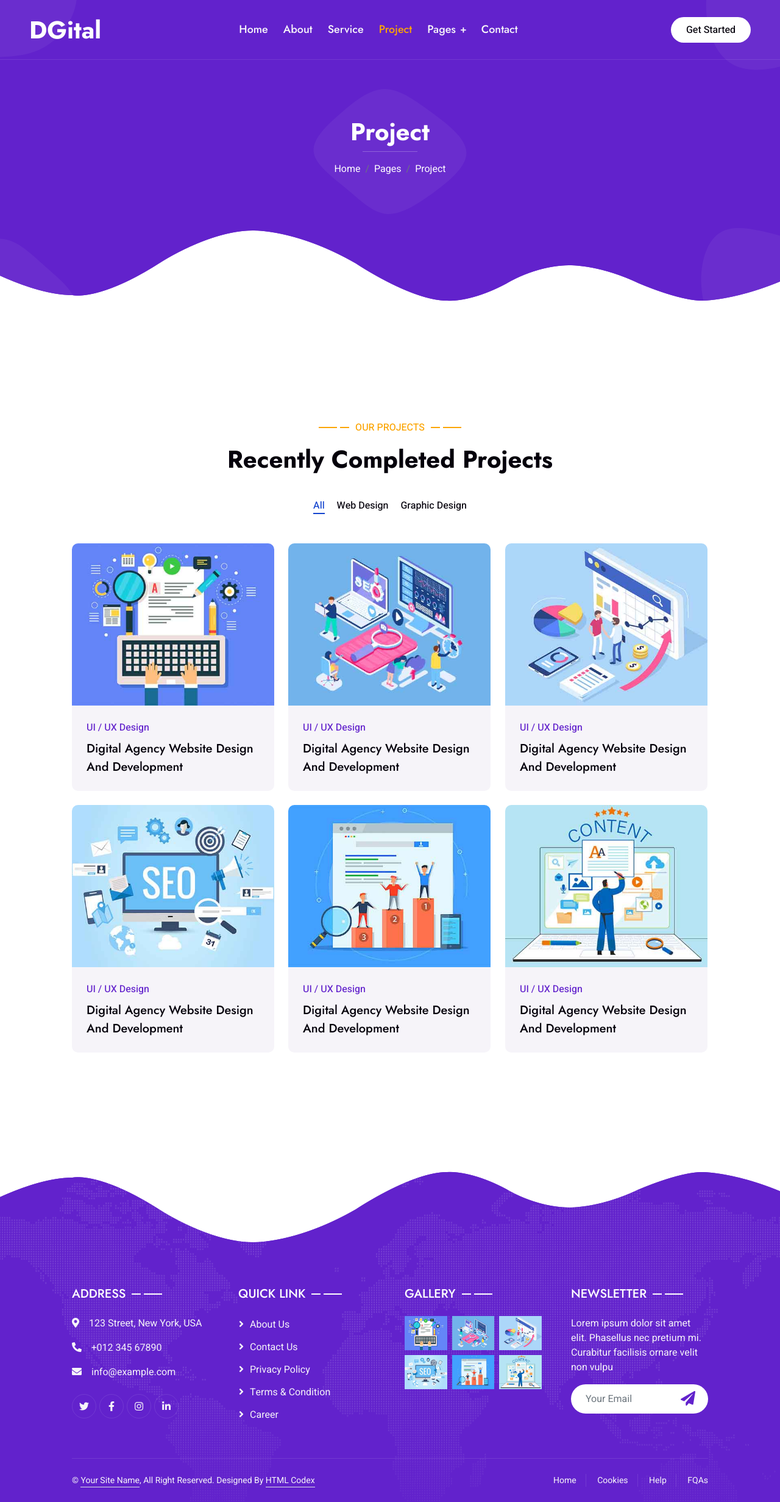
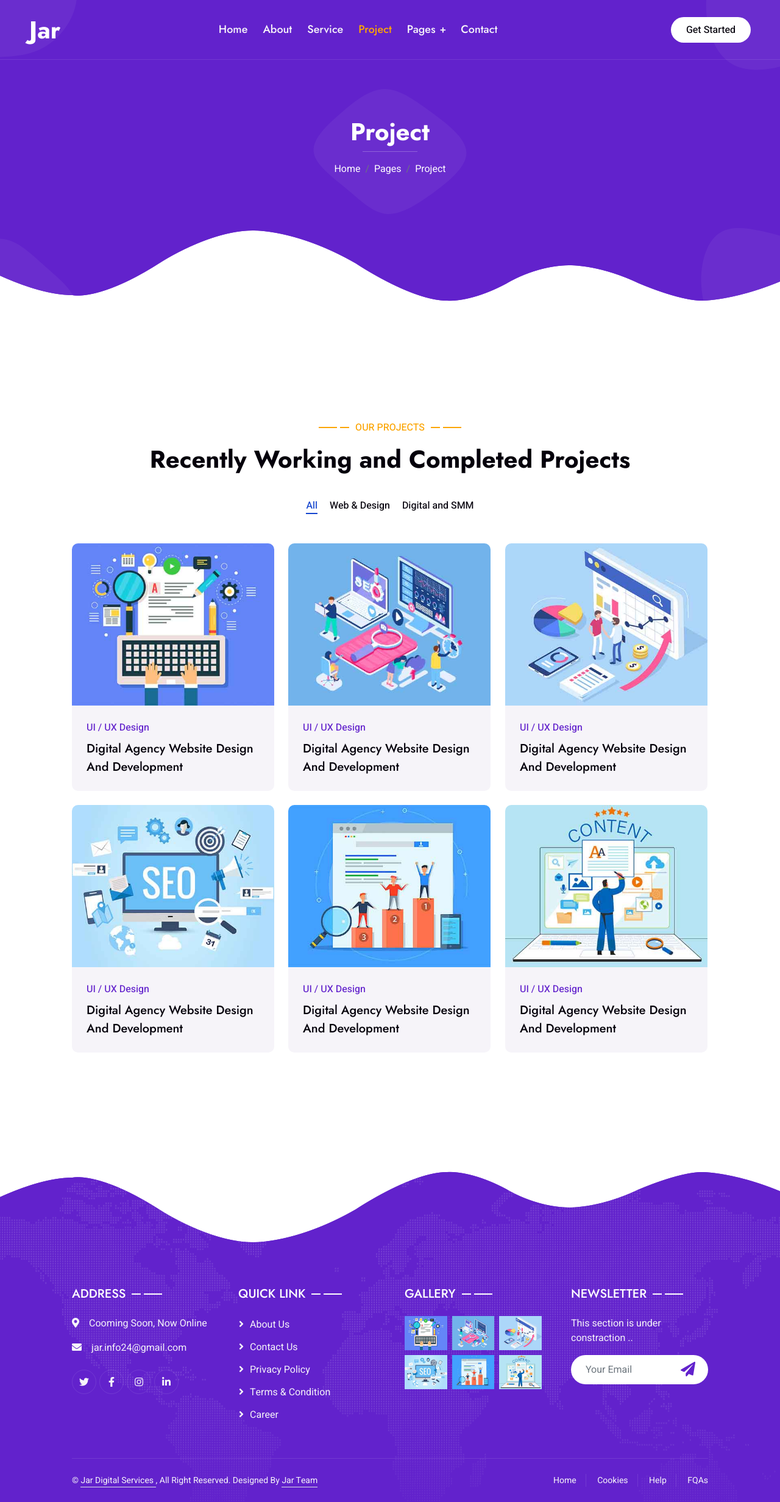
Before and after one commit to AliNijat/AliNijat.github.io, a plain HTML site: page project.html in a window 1280 px wide. Shown: the whole page at 61% size. Drawn offline with nearby package versions, Linux system fonts and the light colour scheme.

Commit message:
Update project.html

```diff
--- a/project.html
+++ b/project.html
@@ -3,7 +3,7 @@
 
 <head>
     <meta charset="utf-8">
-    <title>DGital - Digital Agency HTML Template</title>
+    <title>Jar Digital Services</title>
     <meta content="width=device-width, initial-scale=1.0" name="viewport">
     <meta content="" name="keywords">
     <meta content="" name="description">
@@ -47,7 +47,7 @@
         <div class="container-xxl position-relative p-0">
             <nav class="navbar navbar-expand-lg navbar-light px-4 px-lg-5 py-3 py-lg-0">
                 <a href="" class="navbar-brand p-0">
-                    <h1 class="m-0">DGital</h1>
+                    <h1 class="m-0">Jar</h1>
                     <!-- <img src="img/logo.png" alt="Logo"> -->
                 </a>
                 <button class="navbar-toggler" type="button" data-bs-toggle="collapse" data-bs-target="#navbarCollapse">
@@ -63,6 +63,8 @@
                             <a href="#" class="nav-link dropdown-toggle" data-bs-toggle="dropdown">Pages</a>
                             <div class="dropdown-menu m-0">
                                 <a href="team.html" class="dropdown-item">Our Team</a>
+				      <a href="member.html" class="dropdown-item">Membership</a>
+				    <a href="academy.html" class="dropdown-item">Nijat Academy</a>
                                 <a href="testimonial.html" class="dropdown-item">Testimonial</a>
                                 <a href="404.html" class="dropdown-item">404 Page</a>
                             </div>
@@ -99,14 +101,14 @@
             <div class="container py-5 px-lg-5">
                 <div class="wow fadeInUp" data-wow-delay="0.1s">
                     <p class="section-title text-secondary justify-content-center"><span></span>Our Projects<span></span></p>
-                    <h1 class="text-center mb-5">Recently Completed Projects</h1>
+                     <h1 class="text-center mb-5">Recently Working and Completed Projects</h1>
                 </div>
                 <div class="row mt-n2 wow fadeInUp" data-wow-delay="0.3s">
                     <div class="col-12 text-center">
                         <ul class="list-inline mb-5" id="portfolio-flters">
                             <li class="mx-2 active" data-filter="*">All</li>
-                            <li class="mx-2" data-filter=".first">Web Design</li>
-                            <li class="mx-2" data-filter=".second">Graphic Design</li>
+                            <li class="mx-2" data-filter=".first">Web & Design</li>
+                            <li class="mx-2" data-filter=".second">Digital and SMM </li>
                         </ul>
                     </div>
                 </div>
@@ -207,20 +209,20 @@
         <!-- Projects End -->
 
 
-        <!-- Footer Start -->
+     <!-- Footer Start -->
         <div class="container-fluid bg-primary text-light footer wow fadeIn" data-wow-delay="0.1s">
             <div class="container py-5 px-lg-5">
                 <div class="row g-5">
                     <div class="col-md-6 col-lg-3">
                         <p class="section-title text-white h5 mb-4">Address<span></span></p>
-                        <p><i class="fa fa-map-marker-alt me-3"></i>123 Street, New York, USA</p>
-                        <p><i class="fa fa-phone-alt me-3"></i>+012 345 67890</p>
-                        <p><i class="fa fa-envelope me-3"></i>info@example.com</p>
+                        <p><i class="fa fa-map-marker-alt me-3"></i>Cooming Soon, Now Online</p>
+                       <!--  <p><i class="fa fa-phone-alt me-3"></i>+012 345 67890</p>  -->
+                        <p><i class="fa fa-envelope me-3"></i>jar.info24@gmail.com</p>
                         <div class="d-flex pt-2">
-                            <a class="btn btn-outline-light btn-social" href=""><i class="fab fa-twitter"></i></a>
-                            <a class="btn btn-outline-light btn-social" href=""><i class="fab fa-facebook-f"></i></a>
-                            <a class="btn btn-outline-light btn-social" href=""><i class="fab fa-instagram"></i></a>
-                            <a class="btn btn-outline-light btn-social" href=""><i class="fab fa-linkedin-in"></i></a>
+                            <a class="btn btn-outline-light btn-social" href="https://www.facebook.com/jar.advertising.co"><i class="fab fa-twitter"></i></a>
+                            <a class="btn btn-outline-light btn-social" href="https://www.facebook.com/jar.advertising.co"><i class="fab fa-facebook-f"></i></a>
+                            <a class="btn btn-outline-light btn-social" href="https://www.facebook.com/jar.advertising.co"><i class="fab fa-instagram"></i></a>
+                            <a class="btn btn-outline-light btn-social" href="https://www.facebook.com/jar.advertising.co"><i class="fab fa-linkedin-in"></i></a>
                         </div>
                     </div>
                     <div class="col-md-6 col-lg-3">
@@ -256,7 +258,7 @@
                     </div>
                     <div class="col-md-6 col-lg-3">
                         <p class="section-title text-white h5 mb-4">Newsletter<span></span></p>
-                        <p>Lorem ipsum dolor sit amet elit. Phasellus nec pretium mi. Curabitur facilisis ornare velit non vulpu</p>
+                        <p>This section is under constraction .. </p>
                         <div class="position-relative w-100 mt-3">
                             <input class="form-control border-0 rounded-pill w-100 ps-4 pe-5" type="text" placeholder="Your Email" style="height: 48px;">
                             <button type="button" class="btn shadow-none position-absolute top-0 end-0 mt-1 me-2"><i class="fa fa-paper-plane text-primary fs-4"></i></button>
@@ -268,10 +270,10 @@
                 <div class="copyright">
                     <div class="row">
                         <div class="col-md-6 text-center text-md-start mb-3 mb-md-0">
-                            &copy; <a class="border-bottom" href="#">Your Site Name</a>, All Right Reserved.
+                            &copy; <a class="border-bottom" href="#">Jar Digital Services </a>, All Right Reserved.
 
 							<!--/*** This template is free as long as you keep the footer author’s credit link/attribution link/backlink. If you'd like to use the template without the footer author’s credit link/attribution link/backlink, you can purchase the Credit Removal License from "https://htmlcodex.com/credit-removal". Thank you for your support. ***/-->
-							Designed By <a class="border-bottom" href="https://htmlcodex.com">HTML Codex</a>
+							Designed By <a class="border-bottom" href="https://htmlcodex.com">Jar Team</a>
                         </div>
                         <div class="col-md-6 text-center text-md-end">
                             <div class="footer-menu">
```
